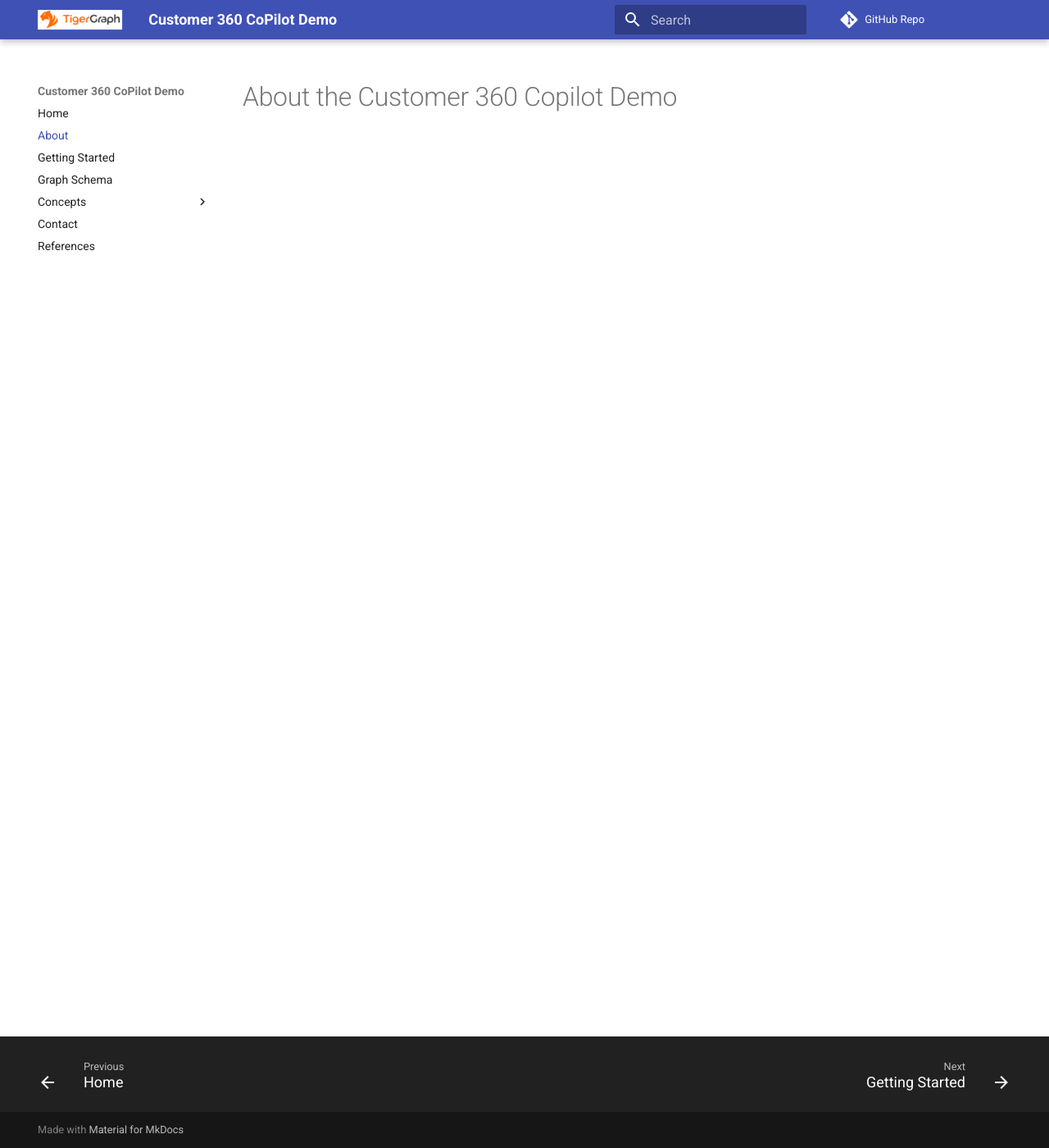
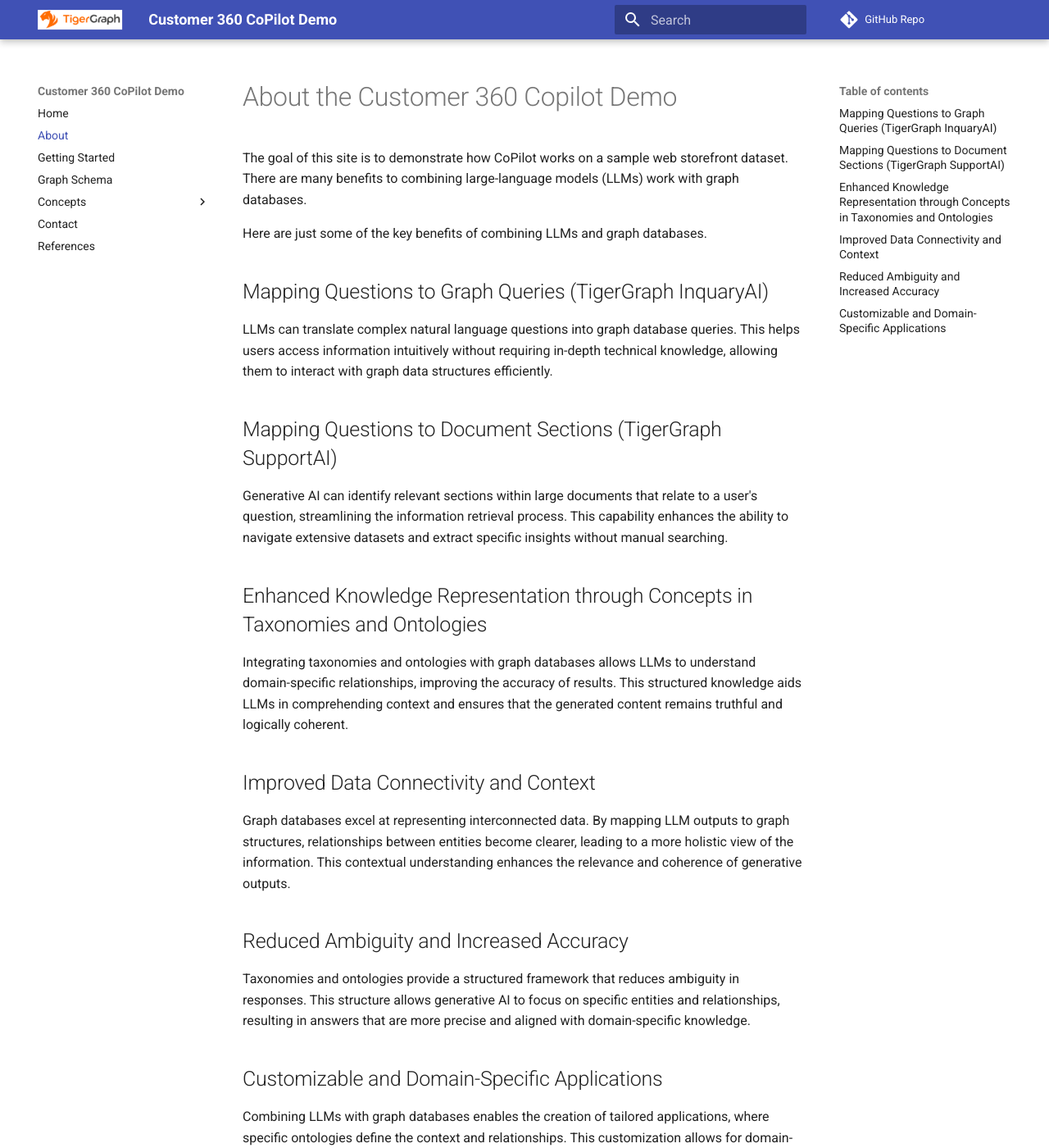
Before and after one commit to dmccrearytg/c360, an MkDocs documentation site: the page built from docs/about.md, in a window 1280 px wide and 1400 px high. Shown: the whole window at 82% size. Built offline with MkDocs 1.6.1 and Material for MkDocs 9.7.7, drawn with Linux system fonts in a browser that asks for light colours; comment, search, counter and statistics services are not loaded; some of the changed text lies outside the part shown.

Commit message:
updating content

```diff
--- a/docs/about.md
+++ b/docs/about.md
@@ -1 +1,29 @@
 # About the Customer 360 Copilot Demo
+
+The goal of this site is to demonstrate how CoPilot works on a sample web storefront dataset.
+There are many benefits to combining large-language models (LLMs) work with graph databases.
+
+Here are just some of the key benefits of combining LLMs and graph databases.
+
+## Mapping Questions to Graph Queries (TigerGraph InquaryAI)
+
+LLMs can translate complex natural language questions into graph database queries. This helps users access information intuitively without requiring in-depth technical knowledge, allowing them to interact with graph data structures efficiently.
+
+## Mapping Questions to Document Sections (TigerGraph SupportAI)
+Generative AI can identify relevant sections within large documents that relate to a user's question, streamlining the information retrieval process. This capability enhances the ability to navigate extensive datasets and extract specific insights without manual searching.
+
+## Enhanced Knowledge Representation through Concepts in Taxonomies and Ontologies
+
+Integrating taxonomies and ontologies with graph databases allows LLMs to understand domain-specific relationships, improving the accuracy of results. This structured knowledge aids LLMs in comprehending context and ensures that the generated content remains truthful and logically coherent.
+
+## Improved Data Connectivity and Context
+
+Graph databases excel at representing interconnected data. By mapping LLM outputs to graph structures, relationships between entities become clearer, leading to a more holistic view of the information. This contextual understanding enhances the relevance and coherence of generative outputs.
+
+## Reduced Ambiguity and Increased Accuracy
+
+Taxonomies and ontologies provide a structured framework that reduces ambiguity in responses. This structure allows generative AI to focus on specific entities and relationships, resulting in answers that are more precise and aligned with domain-specific knowledge.
+
+## Customizable and Domain-Specific Applications
+
+Combining LLMs with graph databases enables the creation of tailored applications, where specific ontologies define the context and relationships. This customization allows for domain-specific responses and insights, catering to particular industry or research needs.
```
Also changed, not shown: docs/index.md (+4 -4 lines).
